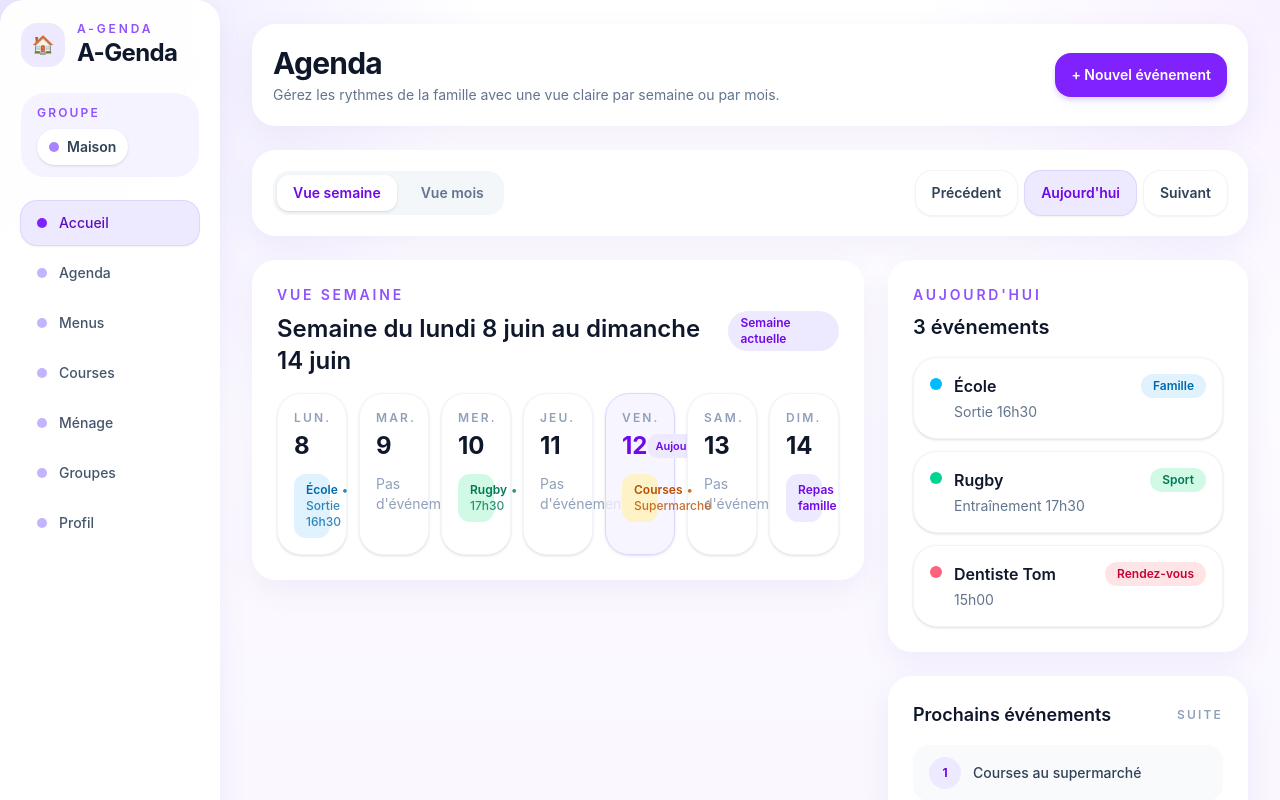
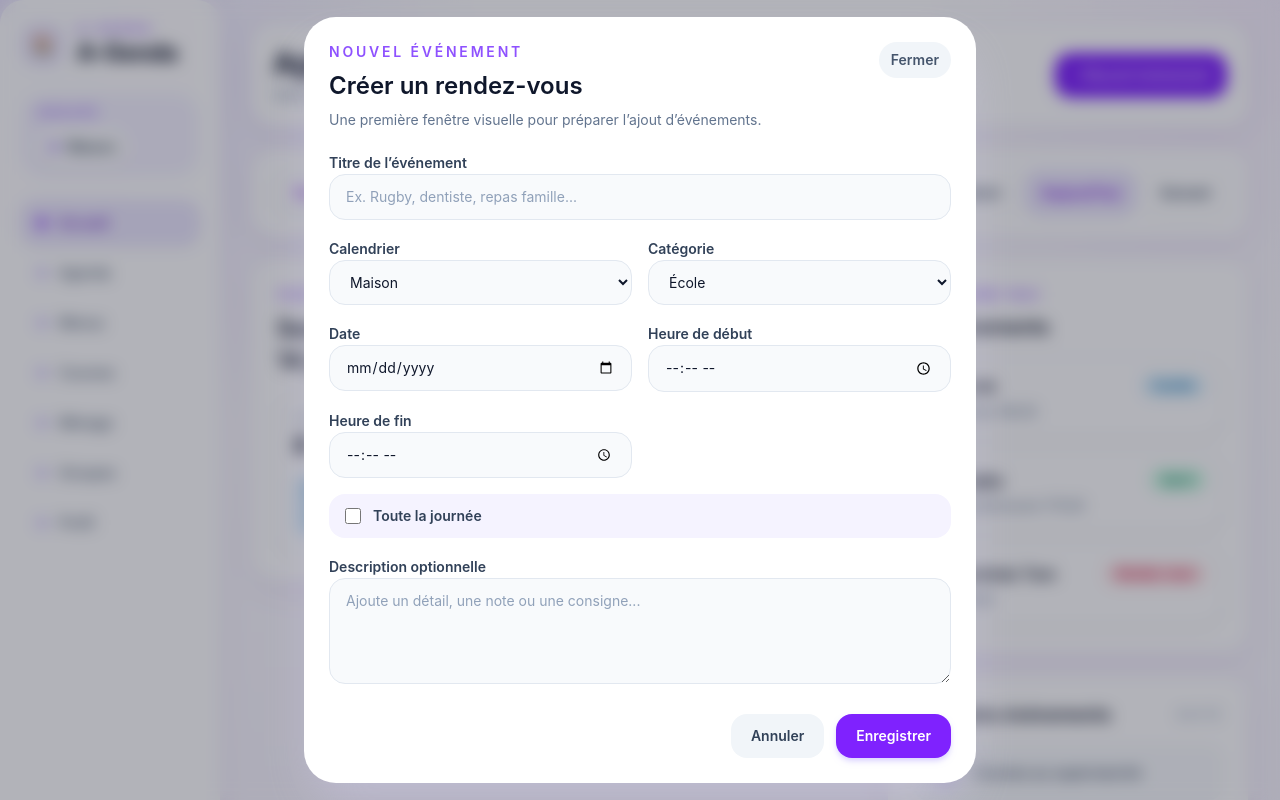
Before and after one commit to StephaneVenier/a-genda, a Next.js app: page /agenda in a window 1280 px wide. Both pictures are taken after a click on the button "+ Nouvel événement". Shown: the top 800 px of the page. Built offline with nearby package versions, Linux system fonts and the light colour scheme.

Commit message:
feat: add agenda event composer modal

```diff
--- a/app/agenda/page.tsx
+++ b/app/agenda/page.tsx
@@ -72,6 +72,8 @@ function formatDayLabel(date: Date) {
 export default function AgendaPage() {
   const [viewMode, setViewMode] = useState<ViewMode>("semaine");
   const [cursor, setCursor] = useState(() => new Date());
+  const [isComposerOpen, setIsComposerOpen] = useState(false);
+  const [saveToastVisible, setSaveToastVisible] = useState(false);
 
   const today = useMemo(() => new Date(), []);
   const todayISO = toISODate(today);
@@ -111,6 +113,20 @@ export default function AgendaPage() {
 
   const moveToday = () => {
     setCursor(new Date());
+  };
+
+  const openComposer = () => {
+    setIsComposerOpen(true);
+  };
+
+  const closeComposer = () => {
+    setIsComposerOpen(false);
+  };
+
+  const handleSave = () => {
+    setIsComposerOpen(false);
+    setSaveToastVisible(true);
+    window.setTimeout(() => setSaveToastVisible(false), 2200);
   };
 
   const isCurrentMonth = (date: Date) =>
@@ -237,7 +253,10 @@ export default function AgendaPage() {
           title="Agenda"
           subtitle="Gérez les rythmes de la famille avec une vue claire par semaine ou par mois."
           action={
-            <button className="rounded-2xl bg-violet-600 px-4 py-3 text-sm font-semibold text-white shadow-md shadow-violet-200 transition hover:-translate-y-0.5 hover:bg-violet-700">
+            <button
+              onClick={openComposer}
+              className="rounded-2xl bg-violet-600 px-4 py-3 text-sm font-semibold text-white shadow-md shadow-violet-200 transition hover:-translate-y-0.5 hover:bg-violet-700"
+            >
               + Nouvel événement
             </button>
           }
@@ -342,6 +361,130 @@ export default function AgendaPage() {
           </aside>
         </div>
       </div>
+
+      {isComposerOpen ? (
+        <div className="fixed inset-0 z-50 flex items-end justify-center bg-slate-950/30 px-0 backdrop-blur-sm sm:items-center sm:px-4">
+          <button
+            type="button"
+            aria-label="Fermer la fenêtre"
+            className="absolute inset-0 cursor-default"
+            onClick={closeComposer}
+          />
+          <section className="relative z-10 w-full rounded-t-[2rem] border border-white/70 bg-white p-5 shadow-2xl shadow-violet-200/40 sm:max-w-2xl sm:rounded-[2rem] sm:p-6">
+            <div className="mb-5 flex items-start justify-between gap-4">
+              <div>
+                <p className="text-sm font-semibold uppercase tracking-[0.2em] text-violet-500">Nouvel événement</p>
+                <h3 className="mt-2 text-2xl font-semibold text-slate-900">Créer un rendez-vous</h3>
+                <p className="mt-2 text-sm text-slate-500">Une première fenêtre visuelle pour préparer l’ajout d’événements.</p>
+              </div>
+              <button
+                type="button"
+                onClick={closeComposer}
+                className="rounded-full bg-slate-100 px-3 py-2 text-sm font-semibold text-slate-600 transition hover:bg-slate-200"
+              >
+                Fermer
+              </button>
+            </div>
+
+            <div className="grid gap-4 md:grid-cols-2">
+              <label className="space-y-2 md:col-span-2">
+                <span className="text-sm font-semibold text-slate-700">Titre de l’événement</span>
+                <input
+                  type="text"
+                  placeholder="Ex. Rugby, dentiste, repas famille..."
+                  className="w-full rounded-2xl border border-slate-200 bg-slate-50 px-4 py-3 text-sm text-slate-900 outline-none transition placeholder:text-slate-400 focus:border-violet-300 focus:bg-white focus:ring-4 focus:ring-violet-100"
+                />
+              </label>
+
+              <label className="space-y-2">
+                <span className="text-sm font-semibold text-slate-700">Calendrier</span>
+                <select className="w-full rounded-2xl border border-slate-200 bg-slate-50 px-4 py-3 text-sm text-slate-900 outline-none transition focus:border-violet-300 focus:bg-white focus:ring-4 focus:ring-violet-100">
+                  <option>Maison</option>
+                  <option>Rugby</option>
+                  <option>École</option>
+                  <option>Famille</option>
+                </select>
+              </label>
+
+              <label className="space-y-2">
+                <span className="text-sm font-semibold text-slate-700">Catégorie</span>
+                <select className="w-full rounded-2xl border border-slate-200 bg-slate-50 px-4 py-3 text-sm text-slate-900 outline-none transition focus:border-violet-300 focus:bg-white focus:ring-4 focus:ring-violet-100">
+                  <option>École</option>
+                  <option>Sport</option>
+                  <option>Famille</option>
+                  <option>Rendez-vous</option>
+                  <option>Courses</option>
+                  <option>Important</option>
+                </select>
+              </label>
+
+              <label className="space-y-2">
+                <span className="text-sm font-semibold text-slate-700">Date</span>
+                <input
+                  type="date"
+                  className="w-full rounded-2xl border border-slate-200 bg-slate-50 px-4 py-3 text-sm text-slate-900 outline-none transition focus:border-violet-300 focus:bg-white focus:ring-4 focus:ring-violet-100"
+                />
+              </label>
+
+              <label className="space-y-2">
+                <span className="text-sm font-semibold text-slate-700">Heure de début</span>
+                <input
+                  type="time"
+                  className="w-full rounded-2xl border border-slate-200 bg-slate-50 px-4 py-3 text-sm text-slate-900 outline-none transition focus:border-violet-300 focus:bg-white focus:ring-4 focus:ring-violet-100"
+                />
+              </label>
+
+              <label className="space-y-2">
+                <span className="text-sm font-semibold text-slate-700">Heure de fin</span>
+                <input
+                  type="time"
+                  className="w-full rounded-2xl border border-slate-200 bg-slate-50 px-4 py-3 text-sm text-slate-900 outline-none transition focus:border-violet-300 focus:bg-white focus:ring-4 focus:ring-violet-100"
+                />
+              </label>
+
+              <label className="flex items-center gap-3 rounded-2xl bg-violet-50 px-4 py-3 md:col-span-2">
+                <input
+                  type="checkbox"
+                  className="h-4 w-4 rounded border-slate-300 text-violet-600 focus:ring-violet-200"
+                />
+                <span className="text-sm font-semibold text-slate-700">Toute la journée</span>
+              </label>
+
+              <label className="space-y-2 md:col-span-2">
+                <span className="text-sm font-semibold text-slate-700">Description optionnelle</span>
+                <textarea
+                  rows={4}
+                  placeholder="Ajoute un détail, une note ou une consigne..."
+                  className="w-full rounded-2xl border border-slate-200 bg-slate-50 px-4 py-3 text-sm text-slate-900 outline-none transition placeholder:text-slate-400 focus:border-violet-300 focus:bg-white focus:ring-4 focus:ring-violet-100"
+                />
+              </label>
+            </div>
+
+            <div className="mt-6 flex flex-col-reverse gap-3 sm:flex-row sm:justify-end">
+              <button
+                type="button"
+                onClick={closeComposer}
+                className="rounded-2xl bg-slate-100 px-5 py-3 text-sm font-semibold text-slate-700 transition hover:bg-slate-200"
+              >
+                Annuler
+              </button>
+              <button
+                type="button"
+                onClick={handleSave}
+                className="rounded-2xl bg-violet-600 px-5 py-3 text-sm font-semibold text-white shadow-md shadow-violet-200 transition hover:bg-violet-700"
+              >
+                Enregistrer
+              </button>
+            </div>
+          </section>
+        </div>
+      ) : null}
+
+      {saveToastVisible ? (
+        <div className="fixed bottom-24 left-1/2 z-50 -translate-x-1/2 rounded-full bg-slate-900 px-4 py-3 text-sm font-semibold text-white shadow-lg shadow-slate-900/20">
+          Événement ajouté
+        </div>
+      ) : null}
     </main>
   );
 }
```
